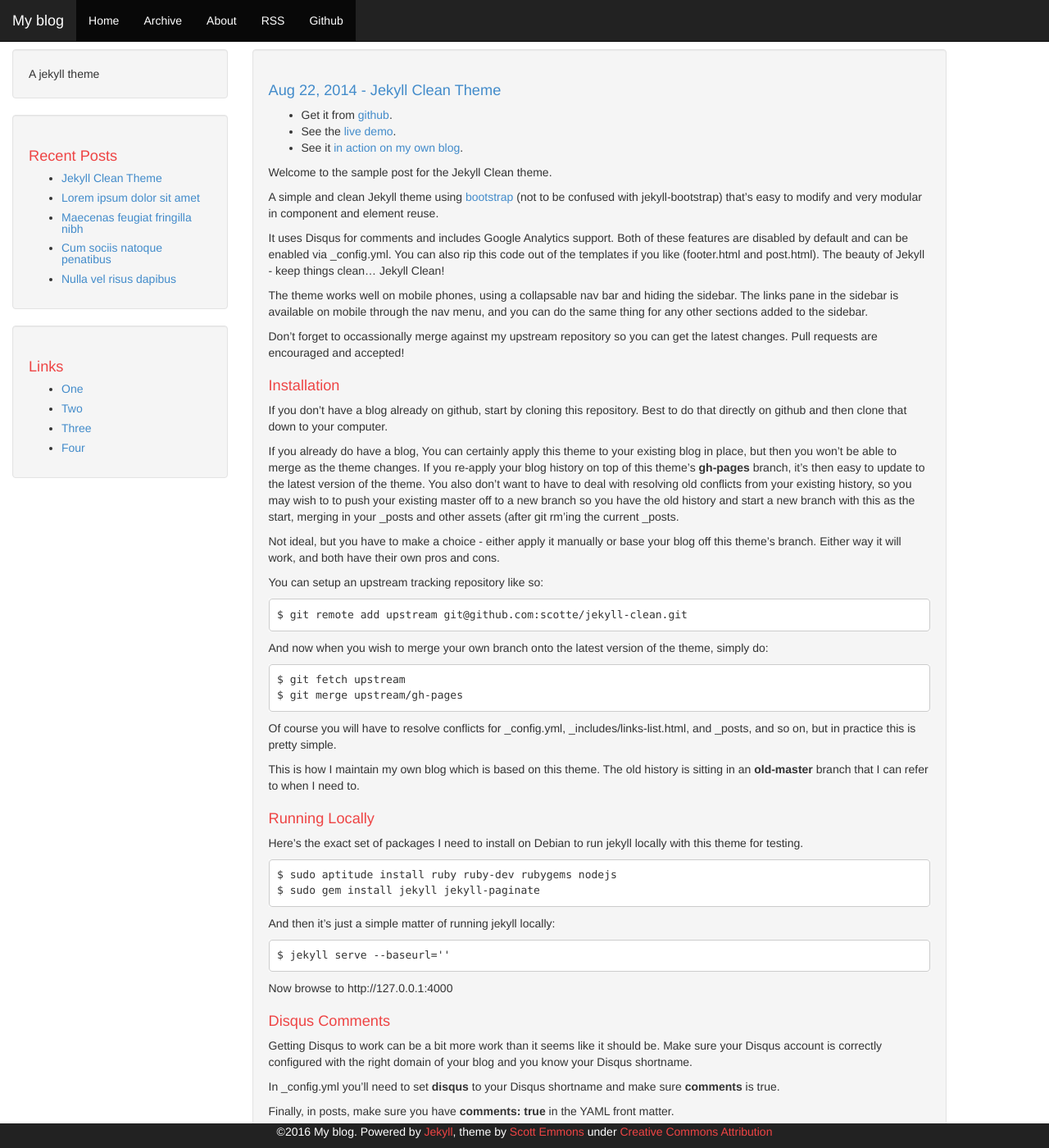
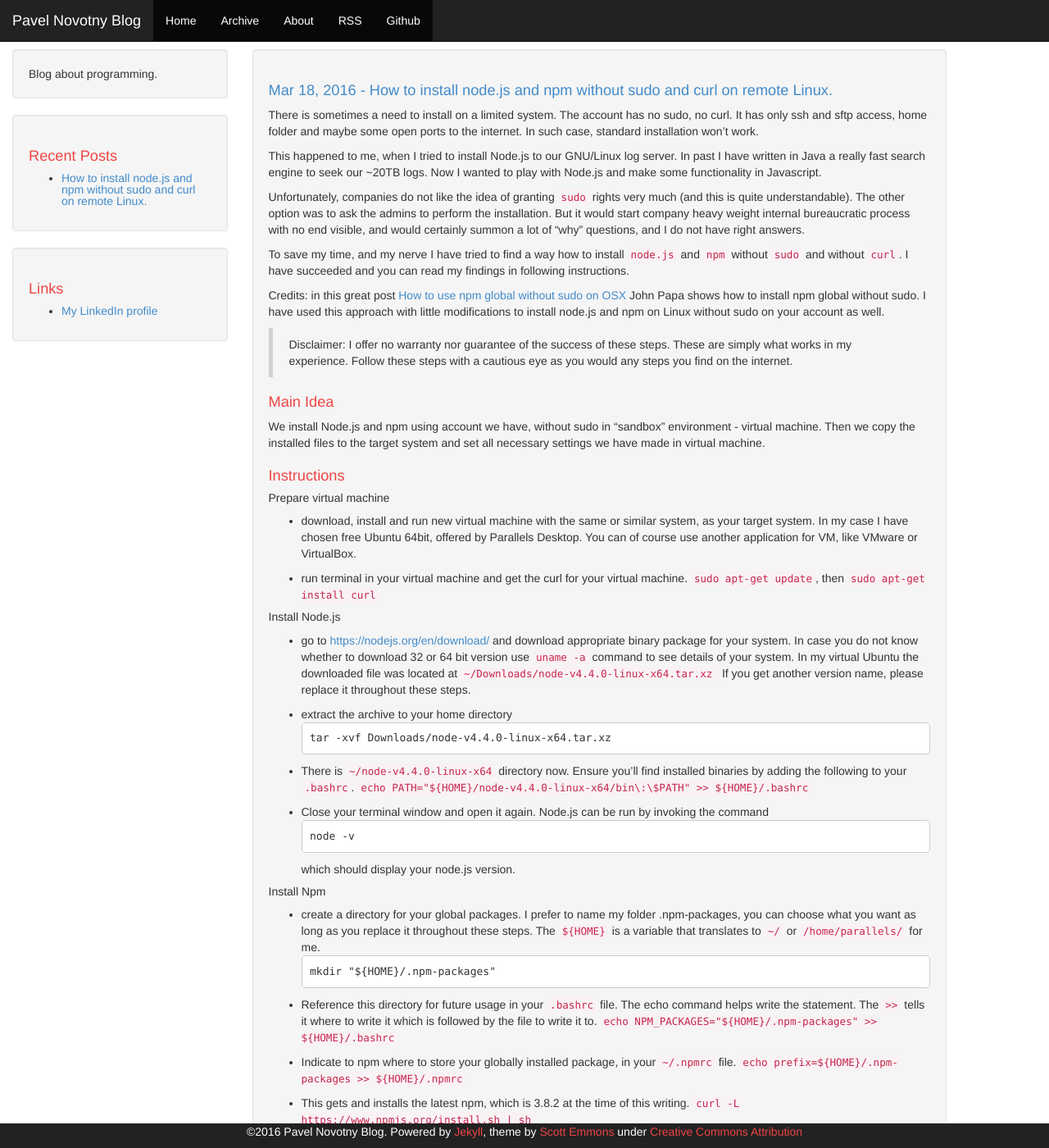
Before and after one commit to PavelNovotny/PavelNovotny.github.io, a Jekyll site: the page built from index.html, in a window 1280 px wide and 1400 px high. Shown: the whole window at 82% size. Built offline with Jekyll 4.4.1, drawn with Linux system fonts in a browser that asks for light colours; the list of posts is cut into pages by our own code; some of the changed text lies outside the part shown.

Commit message:
První post do blogu

````diff
--- a/_config.yml
+++ b/_config.yml
@@ -1,10 +1,10 @@
 # Jekyll configuration
 
-name: My blog
-description: A jekyll theme
+name: Pavel Novotny Blog
+description: Blog about programming.
 
 # url is currently only used only for the RSS feed in feed.xml
-url: https://scotte.github.io/jekyll-clean
+url:
 
 # baseurl will often be '', but for a project page on gh-pages, it needs to
 # be the project name.
@@ -13,7 +13,7 @@ url: https://scotte.github.io/jekyll-clean
 baseurl:
 
 # This can be '' to hide the Github nav button
-github: 'scotte/jekyll-clean'
+github: ''
 
 # Set this to your UA-# value, or '' to disable the block completely
 gaaccount: ''
--- a/_includes/links-list.html
+++ b/_includes/links-list.html
@@ -1,7 +1,4 @@
 <h1>Links</h1>
 <ul>
-  <li><a href="#">One</a></li>
-  <li><a href="#">Two</a></li>
-  <li><a href="#">Three</a></li>
-  <li><a href="#">Four</a></li>
+  <li><a href="https://www.linkedin.com/in/pavelnovotny">My LinkedIn profile</a></li>
 </ul>
--- a/_posts/2013-05-22-Nulla-vel-risus-dapibus.md
+++ /dev/null
@@ -1,12 +0,0 @@
----
-layout: post
-title: "Nulla vel risus dapibus"
-date: 2013-05-22 16:25:06 -0700
-comments: true
----
-
-Nulla vel risus dapibus, fringilla nunc id, interdum magna. Vivamus non diam egestas, bibendum elit sed, condimentum quam. Integer eu ipsum ultrices, tincidunt nibh at, auctor sem. Duis iaculis purus a aliquet gravida. Sed ornare, leo venenatis dignissim condimentum, nibh arcu iaculis dui, nec vulputate ante eros laoreet sem. Fusce dapibus, ante eu blandit tincidunt, odio quam vulputate libero, et interdum tellus lorem eleifend nisi. Nam elementum vel sapien sed rhoncus. Praesent commodo neque odio. Praesent a nisl nec neque laoreet dignissim. Quisque vitae felis a nisl sodales consequat ut ac mi. Etiam varius gravida accumsan. In sed lectus nec ipsum commodo efficitur. Ut vehicula diam eu justo pellentesque, in pulvinar lorem dapibus. Donec ornare metus vitae turpis malesuada, ut aliquet dolor vulputate. Aenean eget ipsum elit. Suspendisse tempor sagittis dictum.
-
-Vivamus dapibus justo vitae tellus dignissim, non interdum odio egestas. Maecenas tincidunt sem non consequat bibendum. Aliquam cursus, enim sed rutrum porta, nisl tellus ultrices ipsum, vel vestibulum orci tellus sit amet quam. Pellentesque ut viverra lacus. Suspendisse potenti. Ut augue enim, hendrerit sed interdum sed, ullamcorper sit amet ex. Donec at mi at erat hendrerit commodo at non eros. Fusce commodo nec quam at rhoncus.
-
-Aliquam molestie urna at turpis venenatis, et placerat lorem volutpat. Sed gravida arcu id lectus viverra eleifend. Sed in metus sit amet ante luctus dignissim. Etiam in sodales justo, in iaculis odio. Vestibulum accumsan felis vitae cursus pharetra. Nulla congue ipsum est, sed vulputate odio pulvinar id. Maecenas a sollicitudin turpis.
--- a/_posts/2013-06-22-Cum-sociis-natoque-penatibus.md
+++ /dev/null
@@ -1,12 +0,0 @@
----
-layout: post
-title: "Cum sociis natoque penatibus"
-date: 2013-06-22 16:25:06 -0700
-comments: true
----
-
-Cum sociis natoque penatibus et magnis dis parturient montes, nascetur ridiculus mus. Phasellus fermentum facilisis velit eu auctor. Maecenas tincidunt, leo tempor bibendum auctor, ligula lorem ultricies tellus, ac auctor lorem libero a sapien. Donec ac suscipit tellus. Quisque vitae placerat lorem. In ullamcorper malesuada risus, eget fringilla lacus dignissim at. Proin faucibus, nibh vel molestie scelerisque, lorem urna tempus lacus, id viverra odio dolor sit amet odio. In hendrerit, orci vel scelerisque luctus, arcu purus aliquet turpis, a bibendum nulla est et dui.
-
-Praesent pellentesque posuere lectus eget condimentum. Ut vitae nisi diam. Quisque vitae ipsum magna. Aliquam pretium laoreet tortor quis volutpat. Donec congue, nisl nec consequat varius, enim enim consectetur felis, a viverra libero elit in ligula. Cras posuere ipsum vel mi scelerisque, eu interdum velit elementum. Duis eu posuere est. Ut vestibulum urna eu viverra fringilla. Aliquam tempus nisi eros, vitae posuere nulla fermentum in. Praesent et justo eros. Proin eleifend justo vel justo condimentum ullamcorper. Curabitur vel vehicula lectus. Mauris sed ex ac ipsum ultrices bibendum at id tortor. Aenean dictum magna ac nisi posuere euismod. Ut fermentum, nulla quis venenatis varius, risus nulla dictum felis, ut dictum eros libero vitae justo.
-
-Integer aliquam tellus vel libero eleifend, condimentum euismod odio tincidunt. Vivamus felis ante, faucibus quis urna nec, volutpat pulvinar quam. Cras dictum libero ac augue bibendum, et pretium ex pharetra. Vivamus suscipit et erat id eleifend. Proin vulputate, quam sit amet pretium fermentum, felis neque scelerisque metus, a rhoncus quam nisi sit amet urna. Sed et commodo libero, laoreet rutrum eros. Vivamus tempor, leo eget scelerisque molestie, sapien augue viverra tortor, et semper arcu eros ut elit. Sed pulvinar ipsum in semper facilisis.
--- a/_posts/2014-06-22-Maecenas-feugiat-fringilla-nibh.md
+++ /dev/null
@@ -1,12 +0,0 @@
----
-layout: post
-title: "Maecenas feugiat fringilla nibh"
-date: 2014-06-22 16:25:06 -0700
-comments: true
----
-
-Maecenas feugiat fringilla nibh ut mattis. Sed non metus sit amet mi luctus feugiat in quis sem. Vivamus pulvinar commodo bibendum. Interdum et malesuada fames ac ante ipsum primis in faucibus. Maecenas sapien nulla, eleifend in dolor et, rutrum maximus velit. Lorem ipsum dolor sit amet, consectetur adipiscing elit. Suspendisse tempus malesuada egestas. Phasellus pulvinar vulputate urna in tempor. In vel sapien ullamcorper, condimentum ipsum ut, porttitor turpis. Nam auctor erat sed lectus tempus euismod. Nunc ipsum quam, condimentum ac bibendum sit amet, sodales nec metus.
-
-Vivamus a ullamcorper ipsum. Donec dictum eleifend massa, rhoncus consequat sem tempor nec. Ut bibendum luctus gravida. Nullam eleifend laoreet quam, nec tincidunt dolor tincidunt non. Aenean vel magna massa. Pellentesque sit amet tincidunt ante. Nulla posuere varius elit eu consequat. Sed vitae tortor scelerisque lacus eleifend condimentum. Nulla vitae neque sed lorem sagittis pretium eu nec est. Aliquam in euismod risus, vel vulputate orci.
-
-Praesent sit amet auctor justo. Suspendisse pretium rutrum vehicula. Cras ut porta urna. Morbi massa odio, eleifend vitae dictum eget, mattis nec metus. Praesent pellentesque metus eu massa pharetra facilisis. Suspendisse potenti. Vestibulum pellentesque pharetra tristique. Nam ut lobortis felis. Proin sit amet consequat ipsum. Curabitur et mattis justo, sit amet feugiat lectus. Sed eleifend eget arcu non pretium. Suspendisse rhoncus erat quis leo laoreet rhoncus. Aliquam quis metus vitae enim cursus sodales. In euismod tortor id odio fermentum, non pretium ipsum iaculis. Quisque consectetur elementum nisi, et posuere odio vulputate ac. Ut consequat, velit eget fermentum ultrices, ligula odio fringilla diam, sit amet accumsan elit velit tempus dolor.
--- a/_posts/2014-07-22-Lorem-ipsum-dolor-sit-amet.md
+++ /dev/null
@@ -1,12 +0,0 @@
----
-layout: post
-title: "Lorem ipsum dolor sit amet"
-date: 2014-07-22 16:25:06 -0700
-comments: true
----
-
-Lorem ipsum dolor sit amet, consectetur adipiscing elit. Sed quam metus, commodo sit amet ante a, finibus efficitur lorem. Maecenas egestas purus in tempor volutpat. Sed dapibus tortor nec sem suscipit ullamcorper. Nulla nec lorem lacus. Phasellus condimentum massa quis dolor consequat viverra ut ac magna. Ut a consequat nisi. Vivamus at leo ut turpis convallis lacinia. Curabitur eu placerat quam. Donec ultricies faucibus dui, a tincidunt lorem lobortis condimentum.
-
-Quisque aliquet consectetur justo sit amet convallis. Nunc vel aliquet ipsum, sit amet elementum justo. Vivamus id magna mi. Cras luctus est vel ipsum sagittis pellentesque. Vivamus ante elit, porttitor vitae quam quis, fermentum malesuada risus. Integer nec lectus vel lacus cursus tristique in euismod ipsum. Duis ut varius enim. Cum sociis natoque penatibus et magnis dis parturient montes, nascetur ridiculus mus. Morbi et elit eu tortor lacinia sollicitudin non in lacus.
-
-Integer at viverra turpis. Duis aliquam mattis sapien tempor eleifend. Mauris nec eleifend risus, quis mollis neque. Vivamus non dapibus justo, vel ornare magna. Nunc in nulla venenatis, imperdiet diam in, accumsan massa. Etiam congue augue ipsum, sit amet rutrum nisi blandit quis. Cras in lectus non lorem auctor consequat a vel sem. Aliquam erat volutpat. Fusce lobortis vel orci vitae ullamcorper. Phasellus id eleifend eros. Mauris vulputate, nisi vel auctor auctor, quam enim tincidunt felis, vitae fermentum odio tortor eget est. Integer ornare blandit lectus a accumsan.
--- a/_posts/2014-08-22-jekyll-clean-theme.md
+++ /dev/null
@@ -1,156 +0,0 @@
----
-layout: post
-title: "Jekyll Clean Theme"
-date: 2014-08-22 16:25:06 -0700
-comments: false
----
-
-* Get it from [github](https://github.com/scotte/jekyll-clean).
-* See the [live demo](https://scotte.github.io/jekyll-clean).
-* See it [in action on my own blog](https://scotte.org).
-
-Welcome to the sample post for the Jekyll Clean theme.
-
-A simple and clean Jekyll theme using [bootstrap](http://getbootstrap.com)
-(not to be confused with jekyll-bootstrap) that's easy to modify and very
-modular in component and element reuse.
-
-It uses Disqus for comments and includes Google Analytics support. Both of
-these features are disabled by default and can be enabled via \_config.yml. You
-can also rip this code out of the templates if you like (footer.html and post.html).
-The beauty of Jekyll - keep things clean... Jekyll Clean!
-
-The theme works well on mobile phones, using a collapsable nav bar and hiding the
-sidebar. The links pane in the sidebar is available on mobile through the nav menu,
-and you can do the same thing for any other sections added to the sidebar.
-
-Don't forget to occassionally merge against my upstream repository so you can get
-the latest changes. Pull requests are encouraged and accepted!
-
-Installation
-============
-
-If you don't have a blog already on github, start by cloning this repository.
-Best to do that directly on github and then clone that down to your computer.
-
-If you already do have a blog, You can certainly apply this theme to your existing
-blog in place, but then you won't be able to merge as the theme changes. If you
-re-apply your blog history on top of this theme's **gh-pages** branch, it's then
-easy to update to the latest version of the theme. You also don't want to have to
-deal with resolving old conflicts from your existing history, so you may wish to to
-push your existing master off to a new branch so you have the old history and start
-a new branch with this as the start, merging in your \_posts and other assets (after
-git rm'ing the current \_posts.
-
-Not ideal, but you have to make a choice - either apply it manually or base your
-blog off this theme's branch. Either way it will work, and both have their own
-pros and cons.
-
-You can setup an upstream tracking repository like so:
-
-```
-$ git remote add upstream git@github.com:scotte/jekyll-clean.git
-```
-And now when you wish to merge your own branch onto the latest version of the
-theme, simply do:
-
-```
-$ git fetch upstream
-$ git merge upstream/gh-pages
-```
-
-Of course you will have to resolve conflicts for \_config.yml, \_includes/links-list.html,
-and \_posts, and so on, but in practice this is pretty simple.
-
-This is how I maintain my own blog which is based on this theme. The old history is
-sitting in an **old-master** branch that I can refer to when I need to.
-
-Running Locally
-===============
-
-Here's the exact set of packages I need to install on Debian to run jekyll
-locally with this theme for testing.
-
-```
-$ sudo aptitude install ruby ruby-dev rubygems nodejs
-$ sudo gem install jekyll jekyll-paginate
-```
-
-And then it's just a simple matter of running jekyll locally:
-
-```
-$ jekyll serve --baseurl=''
-```
-
-Now browse to http://127.0.0.1:4000
-
-Disqus Comments
-===============
-
-Getting Disqus to work can be a bit more work than it seems like it should be.
-Make sure your Disqus account is correctly configured with the right domain
-of your blog and you know your Disqus shortname.
-
-In _config.yml you'll need to set **disqus** to your Disqus shortname and
-make sure **comments** is true.
-
-Finally, in posts, make sure you have **comments: true** in the YAML front
-matter.
-
-More information on using Disqus with Jekyll is
-[documented here](https://help.disqus.com/customer/portal/articles/472138-jekyll-installation-instructions).
-
-Code Syntax Highlighting
-========================
-
-To use code syntax highlighting, use the following syntax:
-
-```
-```python
-import random
-
-# Roll the die
-roll = random.randint(1, 20)
-print('You rolled a %d.' % roll)
-``` #REMOVE
-```
-
-(Remove #REMOVE from the end of the last line). Which will look like this in
-the rendered jekyll output using the default css/syntax.css provided with this
-theme (which is the **colorful** theme from [https://github.com/iwootten/jekyll-syntax](https://github.com/iwootten/jekyll-syntax)):
-
-```python
-import random
-
-# Roll the die
-roll = random.randint(1, 20)
-print('You rolled a %d.' % roll)
-```
-
-You can, of course, use any theme you wish, see the jekyll and pygments
-documentation for more details.
-
-License
-=======
-
-The content of this theme is distributed and licensed under a
-![License Badge]({{ site.baseurl}}/images/cc_by_88x31.png)
-[Creative Commons Attribution 4.0 License](https://creativecommons.org/licenses/by/4.0/legalcode)
-
-    This license lets others distribute, remix, tweak, and build upon your work,
-    even commercially, as long as they credit you for the original creation. This
-    is the most accommodating of licenses offered. Recommended for maximum
-    dissemination and use of licensed materials.
-
-In other words: you can do anything you want with this theme on any site, just please
-provide a link to [the original theme on github](https://github.com/scotte/jekyll-clean)
-so I get credit for the original design. Beyond that, have at it!
-
-This theme includes the following files which are the properties of their
-respective owners:
-
-* js/bootstrap.min.js - [bootstrap](http://getbootstrap.com)
-* css/bootstrap.min.css - [bootstrap](http://getbootstrap.com)
-* js/jquery.min.js - [jquery](https://jquery.com)
-* images/cc_by_88x31.png - [creative commons](https://creativecommons.org)
-* css/colorful.css - [iwootten/jekyll-syntax](https://github.com/iwootten/jekyll-syntax)
--- /dev/null
+++ b/_posts/2016-03-18-how-to-install-nodejs-and-npm-without-sudo-on-remote-linux.md
@@ -0,0 +1,141 @@
+---
+layout: post
+title: "How to install node.js and npm without sudo and curl on remote Linux."
+date: 2016-03-18 09:25:00 +0100
+comments: false
+---
+
+There is sometimes a need to install  on a limited system. The account has no
+sudo, no curl. It has only ssh and sftp access, home folder and maybe some open
+ports to the internet. In such case, standard installation won't
+work.
+
+This happened to me, when I tried to install Node.js to our GNU/Linux log
+server. In past I have written in Java a really fast search engine to seek our ~20TB logs. Now I wanted to play with Node.js and make some functionality in
+Javascript.
+
+Unfortunately, companies do not like the idea of granting `sudo`
+rights very much (and this is quite understandable). The other option was to
+ask the admins to perform the installation. But it would start company heavy weight internal bureaucratic
+ process with no end visible, and would certainly summon a lot of
+"why" questions, and I do not have right answers.
+
+To save my time, and my
+nerve I have tried to find a way how to install `node.js` and `npm` without `sudo`
+and without `curl`. I have succeeded and you can read my findings in following
+instructions.
+
+Credits: in this great post [How to use npm global without sudo on
+OSX](http://www.johnpapa.net/how-to-use-npm-global-without-sudo-on-osx/) John
+Papa shows how to install npm global without sudo.  I have used this approach
+with little modifications to install node.js and npm on Linux without sudo on your account as well.
+
+
+>Disclaimer: I offer no warranty nor guarantee of the success of these steps. These are simply what works in my experience. Follow these steps with a cautious eye as you would any steps you find on the internet.
+
+Main Idea
+=========
+
+We install Node.js and npm using account we have, without sudo in "sandbox" environment - virtual machine. Then we
+copy the installed files to the target system and set all necessary settings we have made in virtual machine.
+
+
+Instructions
+============
+
+##### Prepare virtual machine
+* download, install and run new virtual machine with the same or similar system, as your target system. In my case I have chosen free Ubuntu 64bit, offered by Parallels Desktop. You can of course use another application for VM, like VMware or VirtualBox.
+
+* run terminal in your virtual machine and get the curl for your virtual machine. `sudo apt-get update`, then `sudo apt-get install curl`
+
+##### Install Node.js
+* go to [https://nodejs.org/en/download/](https://nodejs.org/en/download/) and download appropriate binary package for your system. In case you do not know whether to download 32 or 64 bit version use `uname -a` command to see details of your system. In my virtual Ubuntu the downloaded file was located at `~/Downloads/node-v4.4.0-linux-x64.tar.xz ` If you get another version name, please replace it throughout these steps.
+
+* extract the archive to your home directory
+```
+tar -xvf Downloads/node-v4.4.0-linux-x64.tar.xz
+```
+
+* There is `~/node-v4.4.0-linux-x64` directory now.
+Ensure you'll find installed binaries by adding the following to your `.bashrc`. `echo PATH="${HOME}/node-v4.4.0-linux-x64/bin\:\$PATH" >> ${HOME}/.bashrc`
+
+* Close your terminal window and open it again. Node.js can be run by invoking the command
+```
+node -v
+```
+which should display your node.js version.
+
+##### Install Npm
+* create a directory for your global packages. I prefer to name my folder .npm-packages, you can choose what you want as long as you replace it throughout these steps. The `${HOME}` is a variable that translates to `~/` or `/home/parallels/` for me.
+```
+mkdir "${HOME}/.npm-packages"
+```
+
+* Reference this directory for future usage in your `.bashrc` file. The echo command helps write the statement. The `>>` tells it where to write it which is followed by the file to write it to. `echo NPM_PACKAGES="${HOME}/.npm-packages" >> ${HOME}/.bashrc`
+
+* Indicate to npm where to store your globally installed package, in your `~/.npmrc` file. `echo prefix=${HOME}/.npm-packages >> ${HOME}/.npmrc`
+
+* This gets and installs the latest npm, which is 3.8.2 at the time of this writing. `curl -L https://www.npmjs.org/install.sh | sh`
+
+* Ensure node will find the packages by adding the path to your `.bashrc`. Notice the escape characters before special characters. `echo NODE_PATH=\"\$NPM_PACKAGES/lib/node_modules\:\$NODE_PATH\" >> ${HOME}/.bashrc`
+
+* Ensure you'll find installed binaries by adding the following to your `.bashrc`. `echo PATH=\"\$NPM_PACKAGES/bin\:\$PATH\" >> ${HOME}/.bashrc`
+
+* Ensure that you source your `.bashrc` file by adding the following to your `.bash_profile`. `echo source "~/.bashrc" >> ${HOME}/.bash_profile`
+
+
+* Close your terminal window and open it again. Npm can be run by invoking the command
+```
+npm list -g --depth=0
+```
+which should display where is npm now located and your npm version.
+
+As far as we have working virtual machine installation, we can use it for our target system.
+
+#### Transfer installation to your target system
+
+We don't have curl on our target system, do you remember? So we need to copy files from our virtual machine installation to our target system.
+
+* In my virtual Ubuntu, I went to `Files` on left bar, then pressed `Ctrl+H` to show hidden files. Then I copied `node-v4.4.0-linux-x64` and `.npm-packages` to my home OSX folder which Parallels kindly mapped for Ubuntu.
+
+* Move folders `node-v4.4.0-linux-x64` and `.npm-packages` located now in your home OSX folder to your home folder on the target system. I personally prefer ForkLift for sftp tranfers.
+
+Link to npm will be most probably replaced by actual file during the sftp transfer. So we need to restore it. Firstly remove the file and then restore the link.
+
+
+* Log into your target system using ssh. Then
+
+```
+rm ~/.npm-packages/bin/npm
+
+ln -s /home/yourtargethome/.npm-packages/lib/node_modules/npm/bin/npm-cli.js /home/yourtargethome/.npm-packages/bin/npm
+```
+* You can also remove obsolete npm in node folder:
+
+```
+rm ~/node-v4.4.0-linux-x64/bin/npm
+```
+
+Now we need to set all settings made in Ubuntu for our target sytem. Pls check your Ubuntu conf files and make sure you copy these settings to your target system.
+
+* `~/.npmrc`
+
+```
+prefix=/home/yourhomefolder/.npm-packages
+```
+
+* `~/.bashrc`
+
+```
+PATH=/home/yourhomefolder/node-v4.4.0-linux-x64/bin\:$PATH
+NPM_PACKAGES=/home/yourhomefolder/.npm-packages
+NODE_PATH="$NPM_PACKAGES/lib/node_modules:$NODE_PATH"
+PATH="$NPM_PACKAGES/bin:$PATH"
+```
+
+* `~/.bash_profile`
+
+Make sure you have the `source ~/.bashrc` in your `~/.bash_profile`
+
+
+That's all. Log using ssh again and try `node -v` and `npm list -g --depth=0` on your target system. Node.js and npm are now installed within home folder on your account.
--- a/about.html
+++ b/about.html
@@ -3,6 +3,6 @@ layout: default
 ---
 
 <div class="well">
-    <h1>About me</h1>
-    <p>Hello, I am me.</p>
+    <h1>About</h1>
+    <p>Pavel Novotny is Java and Javascript developer and integration architect.</p>
 </div>
````
Also changed, not shown: _posts/2012-05-22-Vivamus-porttitor-porta-tortor.md (deleted, +0 -12 lines), css/bootstrap.min.css.
